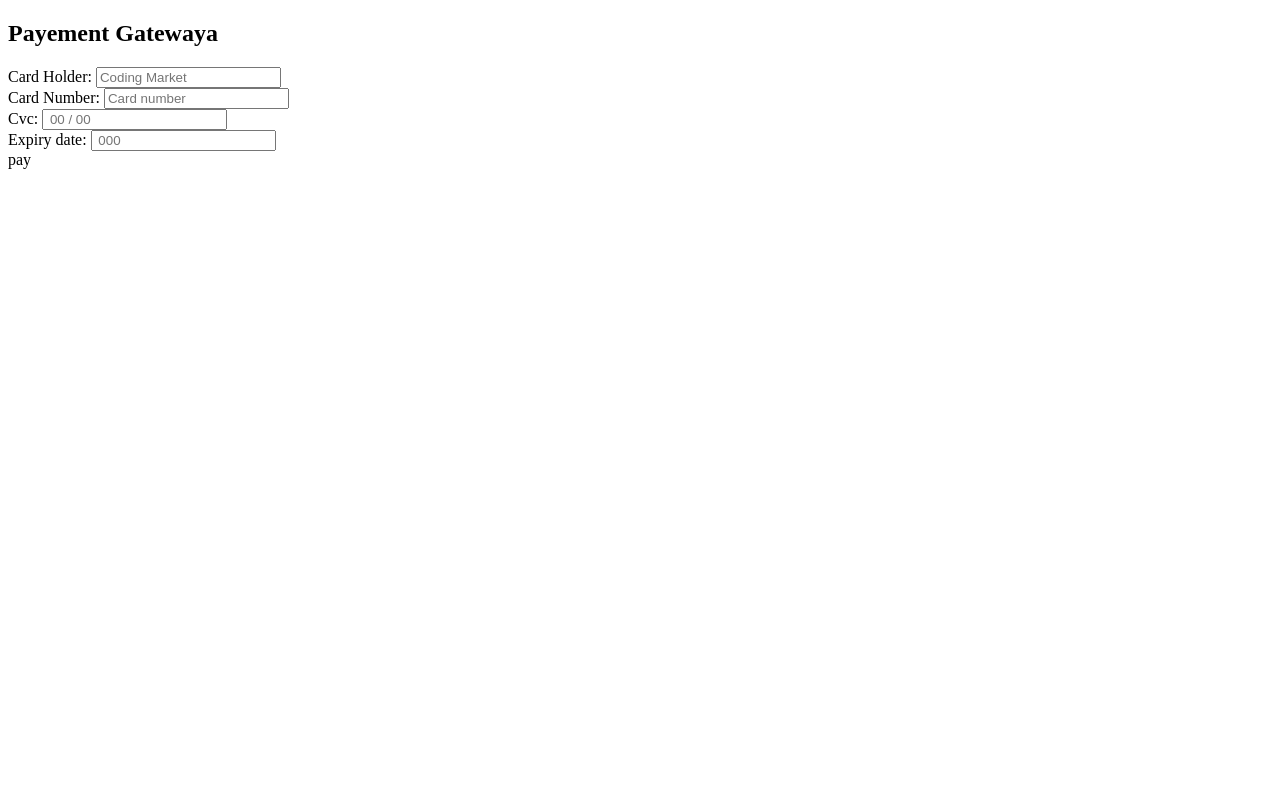
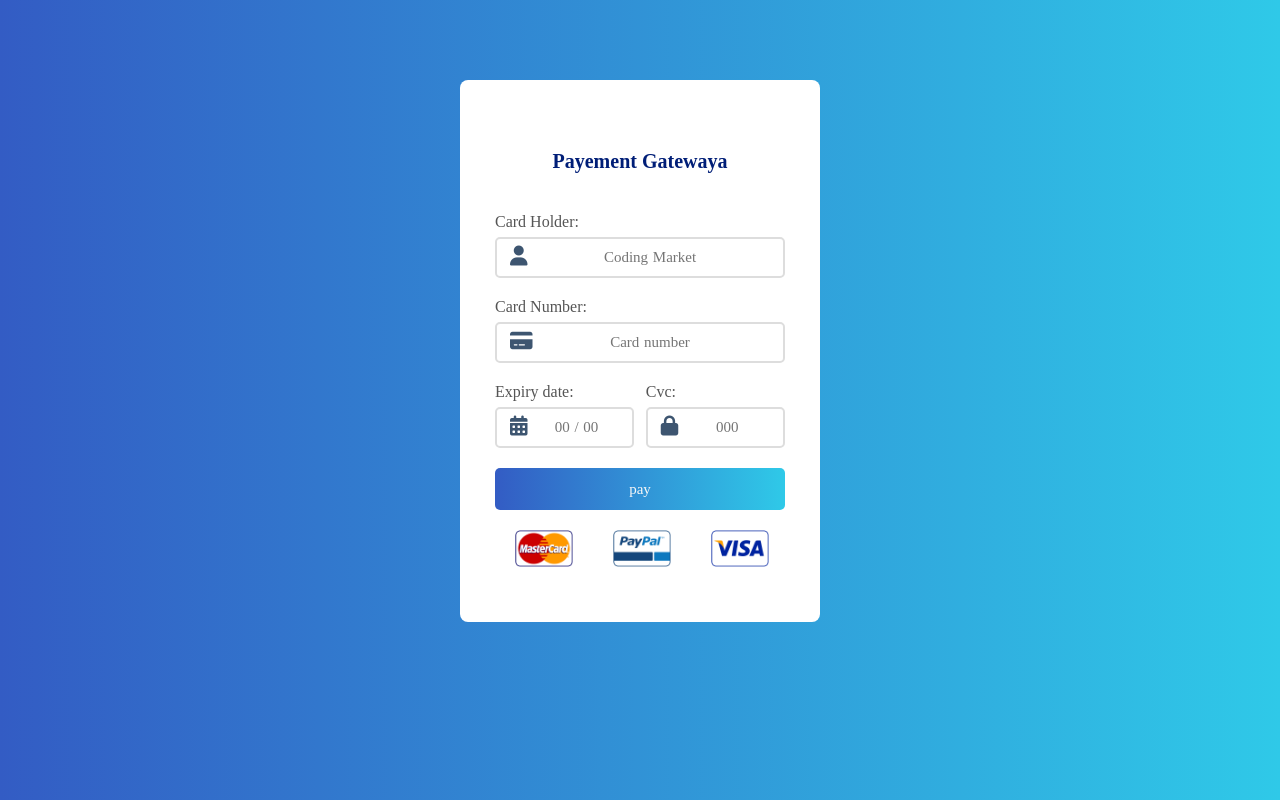
Before and after one commit to Laurenda16/CheckoutForm, a plain HTML site: page index.html in a window 1280 px wide. Drawn offline with Linux system fonts and the light colour scheme.

Commit message:
css realiser

```diff
--- a/index.html
+++ b/index.html
@@ -4,6 +4,7 @@
     <meta charset="UTF-8">
     <meta name="viewport" content="width=device-width, initial-scale=1.0">
     <title>Payement Checkout Form</title>
+    <link rel="stylesheet" href="style.css">
 </head>
 <body>
     <div class="wrapper">
@@ -11,34 +12,44 @@
             <h2>Payement Gatewaya</h2>
 
             <div class="form">
-                <div class="card">
+                <div class="card space icon-relative">
                     <label class="label" for="">Card Holder:</label>
                     <input type="text" class="input" placeholder="Coding Market" name="card_holder">
+                    <i class="fa-solid fa-user"></i>
                 </div>
-                <div class="card">
+                <div class="card space icon-relative">
                     <label class="label" for="">Card Number:</label>
                     <input type="text" class="input" placeholder="Card number" name="card_number">
+                    <i class="fa-solid fa-credit-card"></i>
                 </div>
 
-                <div class="card_group">
-                    <div class="card_item">
-                        <label class="label" for="">Cvc:</label>
-                        <input type="text" class="date" placeholder=" 00 / 00" name="expiry_date">
+                <div class="card_group space">
+                    <div class="card_item icon-relative" >
+                        <label class="label" for="">Expiry date: </label>
+                        <input type="text" class="input" placeholder=" 00 / 00" name="cvc">
+                        <i class="fa-solid fa-calendar-days"></i>
                     </div>
-                    <div class="card_item">
-                        <label class="label" for="">Expiry date:</label>
-                        <input type="text" class="date" placeholder=" 000" name="cvc">
+                    <div class="card_item icon-relative">
+                        <label class="label" for="">Cvc: </label>
+                        <input type="text" class="input" placeholder=" 000" name="cvc">
+                        <i class="fa-solid fa-lock"></i>
                     </div>
                 </div>
 
                 <div class="btn">
-                    pay
+                   <span> pay</span>
+                </div>
+                <div class="image">
+                    <img src="img/mc.png" alt="">
+                    <img src="img/pp.png" alt="">
+                    <img src="img/vi.png" alt="">
+
                 </div>
 
             </div>
 
         </div>
     </div>
-
+    <script src="https://kit.fontawesome.com/b0c712edf4.js" crossorigin="anonymous"></script>
 </body>
 </html>
--- a/style.css
+++ b/style.css
@@ -0,0 +1,102 @@
+*
+{
+    margin: 0;
+    padding: 0;
+    box-sizing: border-box;
+    /*appliquer apres le font-family*/
+    font-family: 'Times New Roman', Times, serif;
+}
+body{
+    background: linear-gradient(to right, #335cc4, #2fc9e8);
+    margin: 0 10px;
+}
+.payment
+{
+    background: white;
+    max-width: 360px;
+    margin: 80px auto;
+    height: auto;
+    padding: 35px;
+    padding-top: 70px;
+    border-radius: 8px;
+    position: relative;
+}
+.payment h2{
+    font-size: 20px;
+    text-align: center;
+   color: rgb(0, 30, 119);
+   margin-bottom: 40px;
+}
+.form .label
+{
+display: block;
+color: #555555;
+margin-bottom: 6px;
+}
+.form .input
+{
+padding: 10px 0 10px 20px;
+width: 100%;
+text-align: center;
+border: 2px solid #dddddd;
+/*border:transparent;*/
+outline: none;
+/*border-bottom: 2px solid rgb(95, 163, 227);*/
+border-radius: 5px;
+word-spacing: 1px;
+word-wrap: 3px;
+font-size: 15px;
+color: #555555;
+}
+.card_group
+{
+    display: flex;
+    justify-content: space-between;
+}
+.card_item
+{
+ width: 48%;
+}
+.space
+{
+    margin-bottom: 20px;
+}
+.icon-relative
+{
+    position:relative;
+}
+
+.icon-relative .fa-solid
+{
+    position: absolute;
+    bottom: 12px;
+    left:15px;
+  font-size: 20px;
+    color: #3d5570;
+}
+.btn
+{
+margin-top: 5\40px;
+background: linear-gradient(to right, #335cc4, #2fc9e8);
+padding: 12px;
+text-align: center;
+color: #f8f8f8;
+border-radius: 5px;
+cursor: pointer;
+}
+span
+{
+    font-size: 15px;
+}
+.image
+{
+    display: flex;
+    max-width: 360px;
+}
+
+img{
+    width: 20%;
+   margin: 20px 20px;
+    justify-content: space-between;
+
+}
```
Also changed, not shown: img/mc.png (added), img/pp.png (added), img/vi.png (added).
